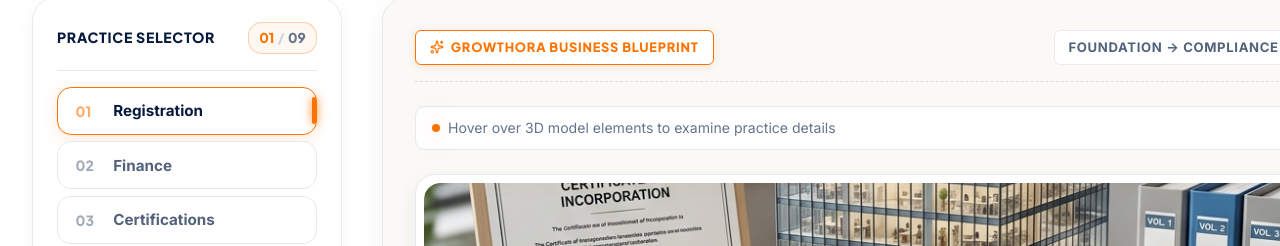
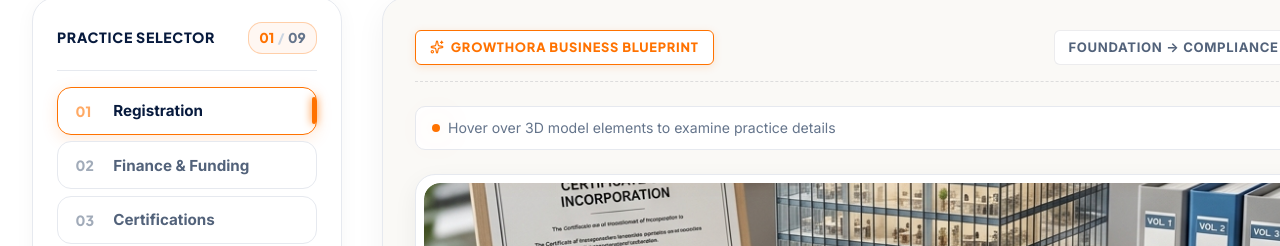
Before and after one commit to Yash-khandelwal121/Growthora, a React (Vite) app: page / in a window 1280 px wide. Shown: the part 1145-1391 px from the top of the page. Built offline with nearby package versions, Linux system fonts and the light colour scheme.

Commit message:
Update Finance to Finance & Funding

```diff
--- a/src/components/Hero.jsx
+++ b/src/components/Hero.jsx
@@ -9,7 +9,7 @@ export const Hero = ({ onOpenConsultation, onSelectCategory }) => {
   const ecosystemNodes = [
     { label: "Registration",   ariaLabel: "Registration services",   id: "01",
       style: { top: "3%",  left: "48%",  width: "27%", height: "10%" } },
-    { label: "Finance",        ariaLabel: "Finance services",         id: "02",
+    { label: "Finance & Funding", ariaLabel: "Finance & Funding services", id: "02",
       style: { top: "14%", left: "74%",  width: "24%", height: "9%"  } },
     { label: "Certifications", ariaLabel: "Certifications services",  id: "03",
       style: { top: "32%", left: "77%",  width: "25%", height: "9%"  } },
--- a/src/data/blueprintData.js
+++ b/src/data/blueprintData.js
@@ -22,7 +22,7 @@ export const BLUEPRINT_DATA = {
     ]
   },
   "02": {
-    category: "FINANCE",
+    category: "FINANCE & FUNDING",
     title: "Capital Advisory & Funding Blueprint",
     tagline: "ANALYSIS → DOCUMENTATION → DISBURSEMENT",
     image: "/blueprints/02_finance.png",
--- a/src/data/servicesData.js
+++ b/src/data/servicesData.js
@@ -33,8 +33,8 @@ export const SERVICES_DATA = [
   {
     id: "02",
     num: "02",
-    navLabel: "Finance",
-    category: "FINANCE",
+    navLabel: "Finance & Funding",
+    category: "FINANCE & FUNDING",
     title: "Capital & Advisory Financing",
     description:
       "We map your business to the right capital — grants, debt, or equity — prepare lender-ready documentation, and drive the process through to disbursement.",
@@ -56,7 +56,7 @@ export const SERVICES_DATA = [
     ],
     timeline:
       "Typical lender-readiness work starts immediately; sanction timelines depend on scheme and bank review.",
-    cta: "Explore Finance →",
+    cta: "Explore Finance & Funding →",
     badge: "Capital Advisory",
     accentColor: "rgba(99, 102, 241, 0.15)",
     glowColor: "#6366F1"
```
